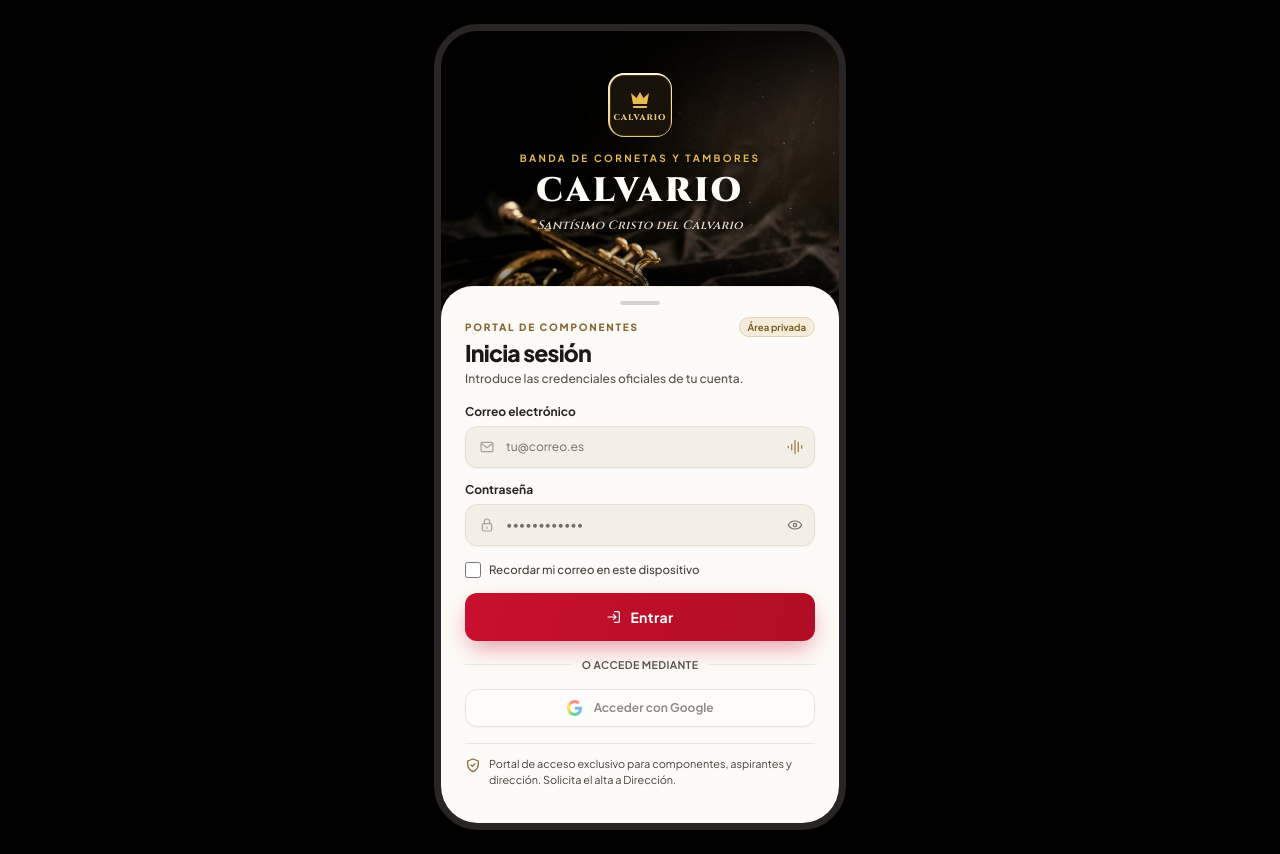
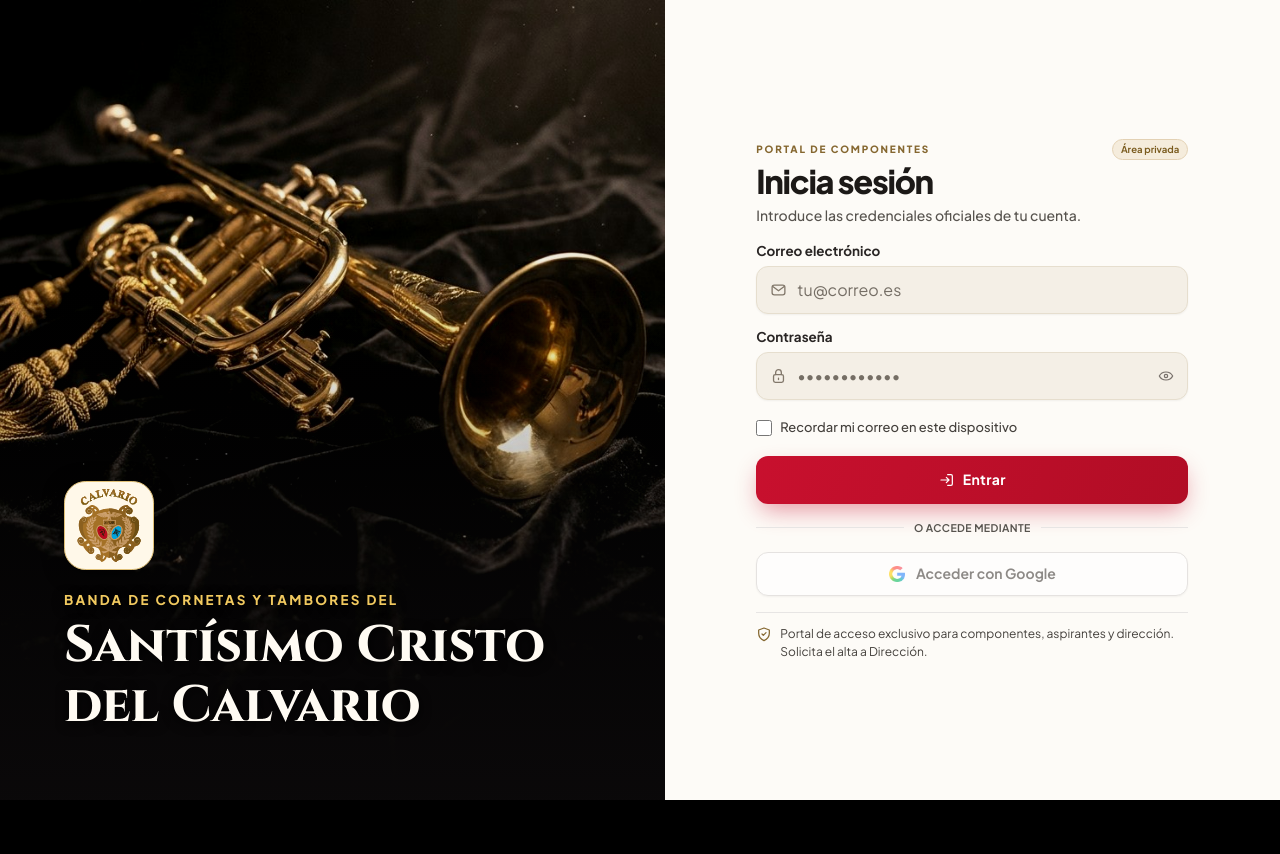
Before and after one commit to AntonioMC12/bct_calvario, a website with bundled scripts: page index.html in a window 1280 px wide. After the commit the page ends 800 px from the top, so only its background shows below. Built offline with nearby package versions, Linux system fonts and the light colour scheme; files whose address does not match are found by name.

Commit message:
Adaptar el acceso a móvil y escritorio con el escudo de la banda

```diff
--- a/scripts/build-pilot.mjs
+++ b/scripts/build-pilot.mjs
@@ -29,7 +29,7 @@ await Promise.all([
 ]);
 const src = ['access.js','connection.js','events.js','google.js','main.js','management.js','material.js','part-options.js','parts.js','push.js',
   'repertoire.js','report.js','roles.js','storage.js','styles.css','theme.js','time.js','ui.js'];
-const assets = ['escudo.png','icon-192.png','icon-512.png','google-g.png','login-hero.jpg','inter.woff2','cinzel.woff2',
+const assets = ['escudo.png','escudo_calvario_vector.svg','icon-192.png','icon-512.png','google-g.png','login-hero.jpg','inter.woff2','cinzel.woff2',
   'plus-jakarta-sans.woff2','inter-LICENSE.txt','cinzel-LICENSE.txt','plus-jakarta-sans-LICENSE.txt'];
 const domain = ['account-mail','api','catalog-values','events','formations','google','http','material','members','music','push','schema-version','security','store'];
 const html = await readFile('index.html','utf8');
--- a/src/access.js
+++ b/src/access.js
@@ -5,8 +5,8 @@ import { optionLists } from './part-options.js';
 export const mailRoutes = ['recuperar','restablecer','verificar'];
 const newPassword = 'type="password" required minlength="12" maxlength="128" autocomplete="new-password"';
 const emailKey = 'calvario:correo-recordado';
-const emailField = (suffix = '') => authField('email','Correo electrónico','mail',
-  'type="email" required autocomplete="email" maxlength="254" placeholder="tu@correo.es"',suffix);
+const emailField = () => authField('email','Correo electrónico','mail',
+  'type="email" required autocomplete="email" maxlength="254" placeholder="tu@correo.es"');
 
 function authField(name, label, glyph, attributes, action = '', assistance = '') {
   return '<div class="auth-field"><div class="auth-label"><label for="auth-' + name + '">' + label + '</label>' +
@@ -16,11 +16,10 @@ function authField(name, label, glyph, attributes, action = '', assistance = '')
 
 function accessFrame(body) {
   return '<main class="access"><div class="access-brand">' +
-    '<div class="access-emblem" aria-hidden="true"><span><svg viewBox="0 0 24 24" width="24" height="24" fill="currentColor" focusable="false">' +
-    '<path d="M5 16 3 5l5.5 5L12 4l3.5 6L21 5l-2 11H5zm14 3c0 .6-.4 1-1 1H6c-.6 0-1-.4-1-1v-1h14v1z"/></svg>Calvario</span></div>' +
-    '<p class="access-kicker">Banda de Cornetas y Tambores</p><p class="access-wordmark">Calvario</p>' +
-    '<p class="access-fullname">Santísimo Cristo del Calvario</p></div>' +
-    '<section class="access-panel">' + body + '</section></main>';
+    '<div class="access-emblem"><img src="./public/escudo_calvario_vector.svg" width="1080" height="1080" alt="Escudo de la banda"></div>' +
+    '<p class="access-name"><span class="access-kicker">Banda de Cornetas y Tambores del</span> ' +
+    '<span class="access-wordmark">Santísimo Cristo del Calvario</span></p></div>' +
+    '<section class="access-panel"><div class="access-content">' + body + '</div></section></main>';
 }
 
 function showAccess(shell, body) {
@@ -52,8 +51,6 @@ function accessForm(requesting, offline, mailEnabled, values) {
   const reveal = '<button type="button" class="auth-reveal" id="show-password" aria-label="Mostrar contraseña" aria-pressed="false">' +
     icon('eye') + '</button>';
   const recovery = !requesting && mailEnabled ? link('¿Olvidaste tu clave?','#/recuperar') : '';
-  const voice = '<span class="auth-voice" aria-hidden="true"><svg viewBox="0 0 24 24" width="16" height="16" fill="none" stroke="currentColor" stroke-width="2" stroke-linecap="round" focusable="false">' +
-    '<path d="M12 2v20M17 5v14M7 8v8M2 11v2M22 10v4"/></svg></span>';
   return (requesting ? back('Acceso','#/inicio') + header('Únete a la banda',
     'Dirección revisará tu solicitud después de que confirmes el correo.','','Portal de componentes') :
     '<header class="page-head cinematic-heading"><div class="cinematic-meta"><p class="eyebrow">Portal de componentes</p>' +
@@ -62,7 +59,7 @@ function accessForm(requesting, offline, mailEnabled, values) {
     (offline ? '<p class="callout">Necesitas conexión para entrar o solicitar acceso.</p>' : '') +
     '<form class="stack cinematic-form" id="access-form">' +
     (requesting ? authField('name','Nombre y apellidos','perfil','required autocomplete="name" maxlength="120"') : '') +
-    emailField(requesting ? '' : voice) + authField('password','Contraseña','lock',password,reveal,recovery) +
+    emailField() + authField('password','Contraseña','lock',password,reveal,recovery) +
     (requesting ? '<p class="muted">Usa una contraseña de al menos 12 caracteres.</p><div class="field-grid">' +
       field('instrument','Instrumento','required maxlength="80" list="instrument-options"') +
       field('voice','Voz','maxlength="80" list="voice-options"') + '</div>' + optionLists(values) :
@@ -151,7 +148,7 @@ export function access(shell, ctx, route, id) {
       await ctx.bootstrap();
     } catch (error) {
       if (error.code !== 'profile_required') throw error;
-      googleRegistration(shell.querySelector('.access-panel'),ctx,idToken);
+      googleRegistration(shell.querySelector('.access-content'),ctx,idToken);
     }
   });
   shell.querySelector('#retry')?.addEventListener('click',ctx.bootstrap);
--- a/src/styles.css
+++ b/src/styles.css
@@ -382,60 +382,60 @@ summary { cursor: pointer; min-height: 36px; font-weight: 650; }
   --paper: #fdfbf7; --surface: #fdfbf7; --inset: #f4efe6; --ivory: #f4efe6;
   --line: #e6dece; --control: #d6d3d1; --soft-red: #ffe5e9;
   color-scheme: light; color: var(--ink);
-  min-height: 100svh; max-width: 412px; margin-inline: auto; display: flex; flex-direction: column;
+  min-height: 100svh; display: flex; flex-direction: column;
   background: #0b090a; font-family: 'Plus Jakarta Sans', var(--sans); isolation: isolate;
 }
-.access-brand { position: relative; isolation: isolate; flex: 1 0 auto; min-height: clamp(278px,39svh,350px);
-  padding: max(42px, calc(32px + env(safe-area-inset-top,0px))) 16px 52px; text-align: center; }
-.access-brand::before { content: ""; position: absolute; inset: 0 0 -32px; z-index: -2;
-  background: url('../public/login-hero.jpg') center top / 100% auto no-repeat; filter: brightness(.92) contrast(1.05); }
-.access-brand::after { content: ""; position: absolute; inset: 0 0 -32px; z-index: -1;
-  background: linear-gradient(180deg,#000c,transparent 36%,transparent 72%,#0b090a73 100%); }
-.access-emblem { width: 64px; height: 64px; padding: 1.5px; margin: 0 auto 14px;
-  background: linear-gradient(#fff5d0,#e3c87f); border-radius: 16px; box-shadow: 0 4px 14px #0006; }
-.access-emblem span { height: 100%; display: grid; place-content: center; justify-items: center; gap: 2px;
-  border: 1px solid #8c6d384d; border-radius: 14px; color: #e6c983; background: #18120b;
-  font: 800 .52rem/1 var(--display); letter-spacing: .12em; text-transform: uppercase; }
-.access-emblem svg { color: #e5ba50; }
-.access-kicker { color: #e5ba50; font-size: .625rem; font-weight: 700; letter-spacing: .24em; text-transform: uppercase; text-shadow: 0 1px 4px #000; }
-.access-wordmark { margin-top: .25rem; color: #fffdf8; font: 900 2.125rem/1.25 var(--display);
-  letter-spacing: .08em; text-transform: uppercase; text-shadow: 0 3px 12px #000d; }
-.access-fullname { margin-top: .25rem; color: #e0d7c8; font: italic 600 .75rem/1.45 var(--display);
-  letter-spacing: .025em; text-shadow: 0 1px 4px #000; }
-.access-panel { position: relative; padding: 14px clamp(1rem,6.15vw,1.5rem) calc(36px + var(--safe-bottom));
-  background: var(--surface); border-top: 1px solid #f2ece1cc; border-radius: 32px 32px 0 0; box-shadow: 0 -15px 35px -5px #0007; }
-.access-panel::before { content: ""; display: block; width: 40px; height: 4px; margin: 0 auto 12px; border-radius: 4px; background: #d6d3d1; }
-.access-panel h1 { font-size: 1.4375rem; font-weight: 800; letter-spacing: -.035em; }
+.access-brand { position: relative; isolation: isolate; min-height: clamp(258px,38svh,362px);
+  display: flex; flex-direction: column; align-items: center;
+  padding: max(24px, calc(12px + env(safe-area-inset-top,0px))) 20px 58px; text-align: center; }
+.access-brand::before, .access-brand::after { content: ""; position: absolute; inset: 0 0 -30px; z-index: -2; }
+.access-brand::before { background: url('../public/login-hero.jpg') center top / cover no-repeat; filter: brightness(.92) contrast(1.05); }
+.access-brand::after { z-index: -1; background: linear-gradient(180deg,#000b, #0005 47%, transparent 76%, #0b090a60); }
+.access-emblem { width: clamp(64px,18vw,84px); aspect-ratio: 1; display: grid; place-items: center; flex: none;
+  margin-bottom: .85rem; background: #fff8e9; border: 1px solid #dfbf76; border-radius: 24%; box-shadow: 0 4px 20px #0008; }
+.access-emblem img { display: block; width: 92%; height: 92%; object-fit: contain; }
+.access-name { max-width: 25rem; text-wrap: balance; text-shadow: 0 2px 12px #000; }
+.access-kicker { display: block; margin-bottom: .36rem; color: #f1c95f; font-size: clamp(.66rem, 2.6vw, .8rem);
+  font-weight: 750; letter-spacing: .12em; text-transform: uppercase; }
+.access-wordmark { display: block; color: #fffbf3; font: 750 clamp(1.35rem,5.95vw,2rem)/1.17 var(--display); }
+.access-panel { position: relative; flex: 1; min-width: 0;
+  padding: 14px max(clamp(1rem,6vw,1.6rem),env(safe-area-inset-right,0px)) calc(28px + var(--safe-bottom))
+    max(clamp(1rem,6vw,1.6rem),env(safe-area-inset-left,0px));
+  background: var(--surface); border-top: 1px solid #f2ece1cc; border-radius: 30px 30px 0 0; box-shadow: 0 -15px 35px -5px #0007; }
+.access-panel::before { content: ""; display: block; width: 40px; height: 4px; margin: 0 auto 14px; border-radius: 4px; background: #d6d3d1; }
+.access-content { width: 100%; max-width: 27rem; margin-inline: auto; }
+.access-panel h1 { font-size: clamp(1.6rem,5vw,1.95rem); font-weight: 800; letter-spacing: -.04em; }
 .access-panel .page-head { margin-bottom: 1rem; }
 .access-panel .eyebrow { color: var(--gold); font-weight: 800; letter-spacing: .18em; font-size: .625rem; }
 .cinematic-heading { display: block; }
 .cinematic-heading h1 { line-height: 1.06; }
-.cinematic-heading .muted { font-size: .75rem; font-weight: 500; margin-top: .25rem; }
+.cinematic-heading .muted { font-size: .875rem; font-weight: 500; margin-top: .4rem; }
 .cinematic-meta { display: flex; flex-wrap: wrap; align-items: center; justify-content: space-between; gap: .25rem .5rem; margin-bottom: .25rem; }
 .cinematic-meta .eyebrow { margin: 0; }
 .cinematic-badge { border: 1px solid #e3d1b4; border-radius: 1rem; padding: 2px 8px;
   background: #f5ecdc; color: #7a5b1e; font-size: .6rem; font-weight: 650; white-space: nowrap; }
 .access-panel .actions { margin-top: 1rem; }
-.access-panel > .muted { margin-bottom: 1rem; }
+.access-content > .muted { margin-bottom: 1rem; }
 .access-panel .callout { margin-bottom: 1rem; }
 .cinematic-form { gap: 14px; }
 .auth-field { display: grid; gap: 6px; }
 .auth-label { display: flex; justify-content: space-between; align-items: baseline; flex-wrap: wrap; column-gap: .5rem; }
-.auth-label label { color: #292524; font-size: .75rem; line-height: 1.35; font-weight: 700; }
-.auth-label .text-link { min-height: auto; padding: 0; border: 0; font-size: .69rem; line-height: 1.35; font-weight: 700; }
+.auth-label label { color: #292524; font-size: .84rem; line-height: 1.35; font-weight: 700; }
+.auth-label .text-link { min-height: 24px; padding: 0; border: 0; font-size: .76rem; line-height: 1.35; font-weight: 700; }
 .auth-input { position: relative; }
-.auth-input > .icon, .auth-voice { position: absolute; top: 50%; transform: translateY(-50%); pointer-events: none; }
-.auth-input > .icon { left: .875rem; width: 16px; height: 16px; color: #a8a29e; }
-.auth-voice { right: .75rem; color: #a3844e; }
-.auth-input input:not([type='radio'],[type='checkbox']) { min-height: 42px; padding: 10px 40px;
-  background: var(--inset); border-color: var(--line); border-radius: 12px; box-shadow: 0 1px 2px #1c19170d; font-size: .75rem; }
+.auth-input > .icon { position: absolute; top: 50%; left: .875rem; transform: translateY(-50%);
+  width: 17px; height: 17px; color: #82786b; pointer-events: none; }
+.access :is(input:not([type='radio'],[type='checkbox']), select, textarea) { font-size: max(16px,1rem); }
+.auth-input input { min-height: 48px; padding: .65rem .85rem .65rem 2.5rem;
+  background: var(--inset); border-color: var(--line); border-radius: 12px; box-shadow: 0 1px 2px #1c19170d; }
+.auth-input:has(.auth-reveal) input { padding-inline-end: 3rem; }
 .auth-input input::placeholder { color: #756e65; opacity: 1; }
 .auth-input input:focus-visible { border-color: var(--ring); }
-.auth-reveal { position: absolute; right: 0; top: 50%; transform: translateY(-50%); width: 40px; min-height: 40px;
+.auth-reveal { position: absolute; right: 0; top: 50%; transform: translateY(-50%); width: 44px; min-height: 44px;
   display: grid; place-items: center; color: #78716c; background: transparent; border: 0; border-radius: 10px; }
 .auth-reveal:hover, .auth-reveal[aria-pressed='true'] { color: var(--link); }
 .auth-reveal .icon { width: 16px; height: 16px; }
-.auth-remember { display: flex; align-items: center; gap: 8px; min-height: 19px; color: #44403c; font-size: .72rem; font-weight: 500; }
+.auth-remember { display: flex; align-items: center; gap: 8px; min-height: 28px; color: #44403c; font-size: .81rem; font-weight: 500; }
 .auth-remember input[type='checkbox'] { width: 16px; height: 16px; flex: none; }
 .access .button.primary.access-submit { min-height: 48px; gap: .5rem; border-radius: 12px; border: 0;
   background: linear-gradient(110deg,var(--red),#b10d25); box-shadow: 0 10px 25px -5px #c8102e73;
@@ -444,15 +444,15 @@ summary { cursor: pointer; min-height: 36px; font-weight: 650; }
 .access-submit .icon { width: 16px; height: 16px; }
 .account-stage { display: flex; align-items: center; gap: .65rem; margin-bottom: .8rem; }
 .access-help { display: flex; align-items: flex-start; gap: .5rem; border-top: 1px solid #e7e5e4;
-  margin-top: 1rem; padding-top: .75rem; color: #44403c; font-size: .68rem; line-height: 1.45; }
+  margin-top: 1rem; padding-top: .75rem; color: #44403c; font-size: .75rem; line-height: 1.5; }
 .access-help a { color: var(--ink); font-weight: 800; text-underline-offset: 2px; }
 .access-help a:hover { color: var(--link); }
 .access-help .icon { width: 16px; height: 16px; margin-top: .06rem; color: var(--gold); }
 .auth-divider { display: flex; align-items: center; gap: .625rem; color: var(--stone); text-transform: uppercase;
   letter-spacing: .035em; font-size: .66rem; font-weight: 650; margin-block: 1rem; }
 .auth-divider::before, .auth-divider::after { content: ""; height: 1px; flex: 1; background: #e7e5e4; }
-.access .button.google-button { min-height: 38px; padding-block: .5rem; border-radius: 12px; border-color: #d6d3d1; color: #44403c;
-  font-size: .75rem; font-weight: 650; box-shadow: 0 1px 2px #1c191714; }
+.access .button.google-button { min-height: 44px; padding-block: .5rem; border-radius: 12px; border-color: #d6d3d1; color: #44403c;
+  font-size: .875rem; font-weight: 650; box-shadow: 0 1px 2px #1c191714; }
 .access .google-button img { width: 16px; height: 16px; }
 .button.google-button { justify-content: center; gap: .7rem; color: #1f1f1f; background: #fff; border-color: #747775; font-size: .875rem; }
 .google-button img { width: 18px; height: 18px; object-fit: contain; }
@@ -489,11 +489,25 @@ dialog .actions { justify-content: flex-end; }
   #feedback { bottom: 2rem; }
 }
 
-@media (min-width: 640px) {
-  #shell:has(> .access) { min-height: 100svh; display: grid; place-items: center; padding: 24px; }
-  .access { width: 100%; min-height: min(calc(100svh - 48px),920px);
-    border: 7px solid #292524; border-radius: 44px; overflow: clip; box-shadow: 0 25px 50px -12px #0008; }
-  .access-brand { min-height: clamp(235px,calc(100svh - 604px),350px); }
+@media (min-width: 520px) and (max-width: 839px) {
+  .access-brand::before { background-position: center 25%; }
+}
+
+@media (min-width: 840px) {
+  .access { display: grid; grid-template-columns: minmax(0,1.08fr) minmax(0,1fr); }
+  .access-brand { justify-content: end; align-items: flex-start; text-align: left;
+    padding: clamp(2rem,5vw,5.5rem); }
+  .access-brand::before, .access-brand::after { inset: 0; }
+  .access-brand::before { background-position: center 46%; }
+  .access-brand::after { background: linear-gradient(180deg,transparent 35%,#0b090a26 56%,#0b090aef 100%); }
+  .access-emblem { width: clamp(76px,7vw,104px); margin-bottom: 1.25rem; }
+  .access-name { max-width: min(14em,100%); font-size: clamp(2.25rem,4vw,4.1rem); }
+  .access-kicker { font-size: clamp(.75rem,1.05vw,.95rem); letter-spacing: .17em; }
+  .access-wordmark { font-size: inherit; }
+  .access-panel { display: grid; align-items: center; padding: clamp(2rem,4.5vw,4.5rem);
+    border: 0; border-radius: 0; box-shadow: none; }
+  .access-panel::before { display: none; }
+  .access-panel h1 { font-size: clamp(1.9rem,2.55vw,2.55rem); }
 }
 
 @media (max-width: 779px) {
@@ -556,7 +570,7 @@ dialog .actions { justify-content: flex-end; }
 }
 @media (prefers-reduced-motion: no-preference) {
   .view-enter { animation: view-enter .28s var(--ease-out) both; }
-  .access-panel { animation: view-enter .36s var(--ease-out) both; }
+  .access-content { animation: view-enter .36s var(--ease-out) both; }
   dialog[open] { animation: dialog-enter .2s var(--ease-out) both; }
   .button:active:not(:disabled) { transform: scale(.985); }
 }
--- a/sw.js
+++ b/sw.js
@@ -1,9 +1,9 @@
 const app = new URL(self.registration.scope);
 const cachePrefix = 'calvario-shell-' + app.pathname + ':';
-const SHELL = cachePrefix + 'v14';
+const SHELL = cachePrefix + 'v15';
 const pushCache = 'calvario-device-push' + (app.pathname === '/' ? '' : app.pathname);
 const pushBinding = new URL('_calvario-push-binding',app).href;
-const assets = ['/', '/manifest.webmanifest', '/public/escudo.png', '/public/icon-192.png', '/public/icon-512.png',
+const assets = ['/', '/manifest.webmanifest', '/public/escudo.png', '/public/escudo_calvario_vector.svg', '/public/icon-192.png', '/public/icon-512.png',
   '/public/inter.woff2', '/public/cinzel.woff2', '/public/plus-jakarta-sans.woff2', '/public/login-hero.jpg',
   '/src/main.js', '/src/ui.js', '/src/roles.js', '/src/time.js', '/src/storage.js', '/src/styles.css', '/src/theme.js',
   '/src/events.js', '/src/repertoire.js', '/src/management.js', '/src/material.js', '/src/part-options.js', '/src/parts.js',
```
Also changed, not shown: docs/development.md (+6 -0 lines), README.md, public/escudo_calvario_vector.svg (added).
